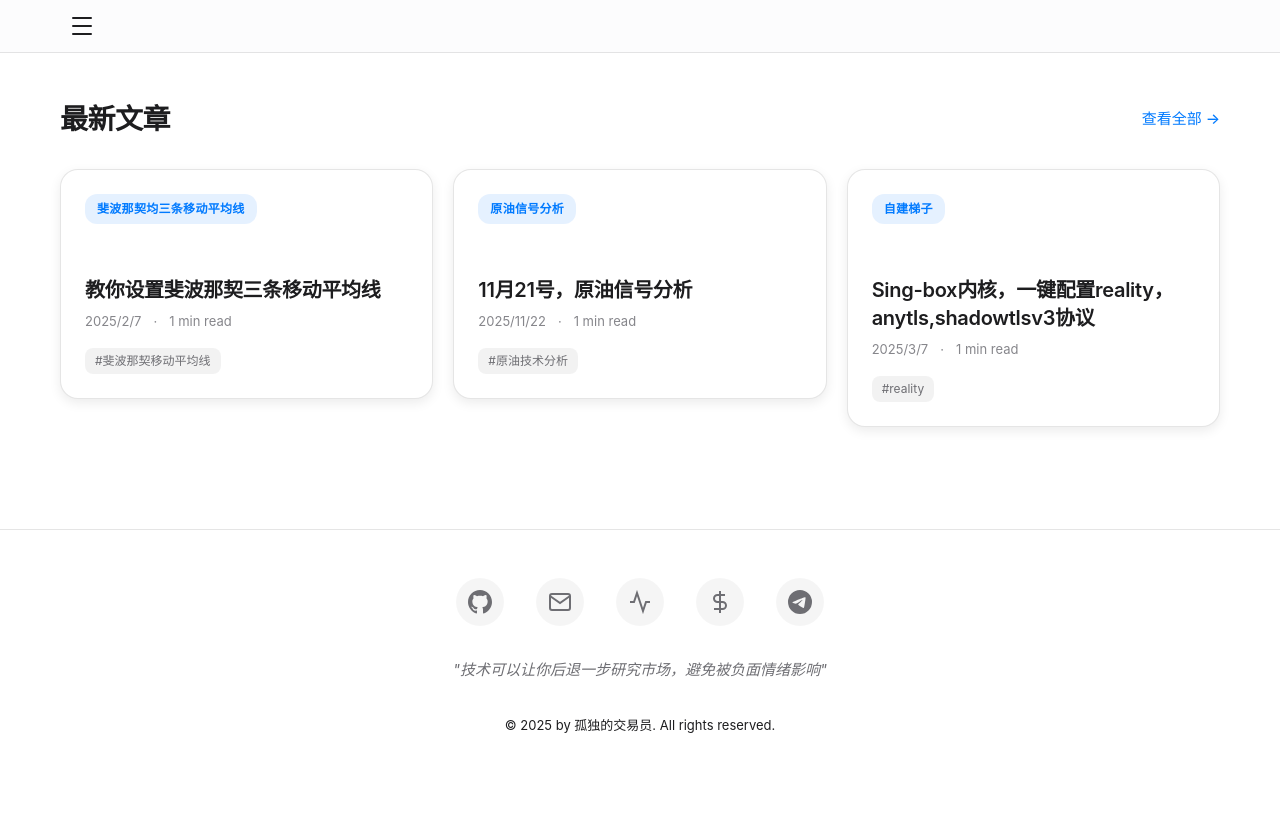
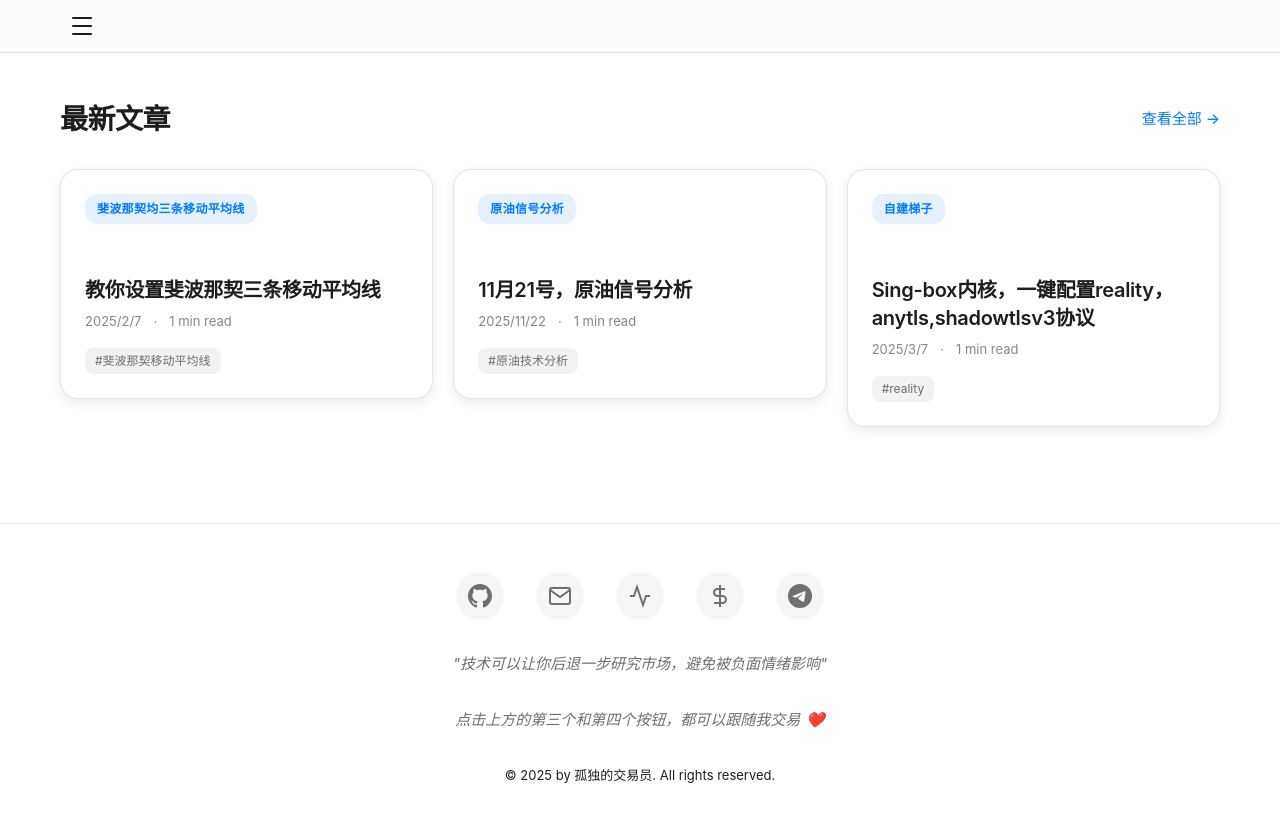
Before and after one commit to sd87671067/blog, a Next.js app: page / in a window 1280 px wide. Shown: the top 822 px of the page. Before the commit the page ends 800 px from the top, so only its background shows below. Built offline with nearby package versions, Linux system fonts and the light colour scheme.

Commit message:
优化页脚：添加跟随交易提示和跳动爱心动画
- 在格言下方添加跟随交易说明文字
- 添加红色跳动爱心动画效果
- 字体大小与格言保持一致（15px）
- 保持居中对齐和斜体样式

优化日期: 2025-11-23 18:53:35

```diff
--- a/components/Footer.tsx
+++ b/components/Footer.tsx
@@ -122,6 +122,30 @@ export default function Footer() {
           "技术可以让你后退一步研究市场，避免被负面情绪影响"
         </div>
 
+        {/* 新增的跟随说明 */}
+        <div style={{
+          fontSize: '15px',
+          color: 'var(--text-secondary)',
+          textAlign: 'center',
+          fontStyle: 'italic',
+          maxWidth: '600px',
+          lineHeight: 1.6,
+          padding: '0 20px',
+          display: 'flex',
+          alignItems: 'center',
+          justifyContent: 'center',
+          gap: '6px',
+        }}>
+          <span>点击上方的第三个和第四个按钮，都可以跟随我交易</span>
+          <span style={{
+            display: 'inline-block',
+            color: '#FF3B30',
+            animation: 'heartbeat 1.2s ease-in-out infinite',
+          }}>
+            ❤️
+          </span>
+        </div>
+
         {/* 版权信息 */}
         <div style={{
           fontSize: '13px',
@@ -131,6 +155,21 @@ export default function Footer() {
           <p>© {new Date().getFullYear()} by 孤独的交易员. All rights reserved.</p>
         </div>
       </div>
+
+      {/* CSS 动画 */}
+      <style jsx>{`
+        @keyframes heartbeat {
+          0%, 100% {
+            transform: scale(1);
+          }
+          10%, 30% {
+            transform: scale(1.1);
+          }
+          20%, 40% {
+            transform: scale(1);
+          }
+        }
+      `}</style>
     </footer>
   )
 }
```
